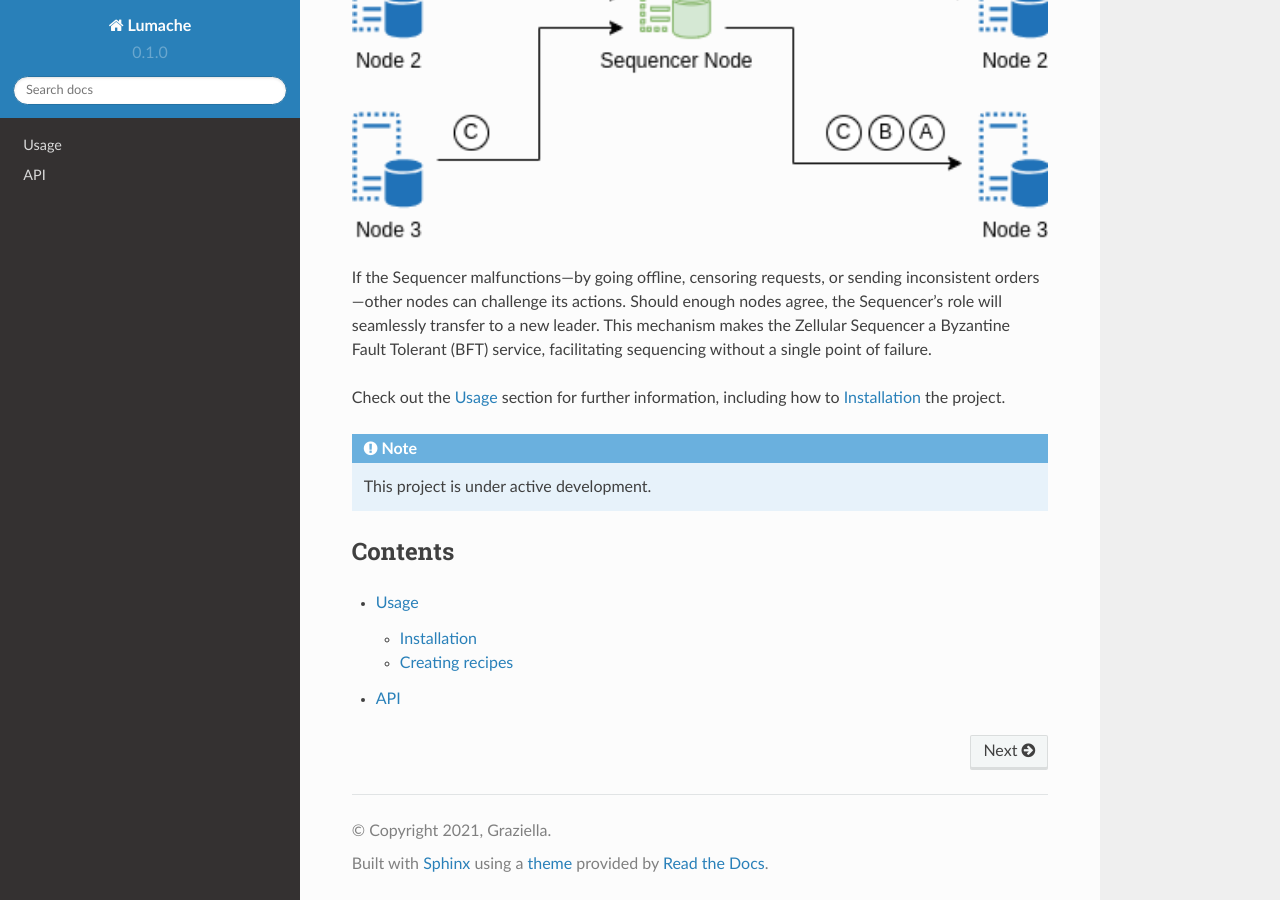
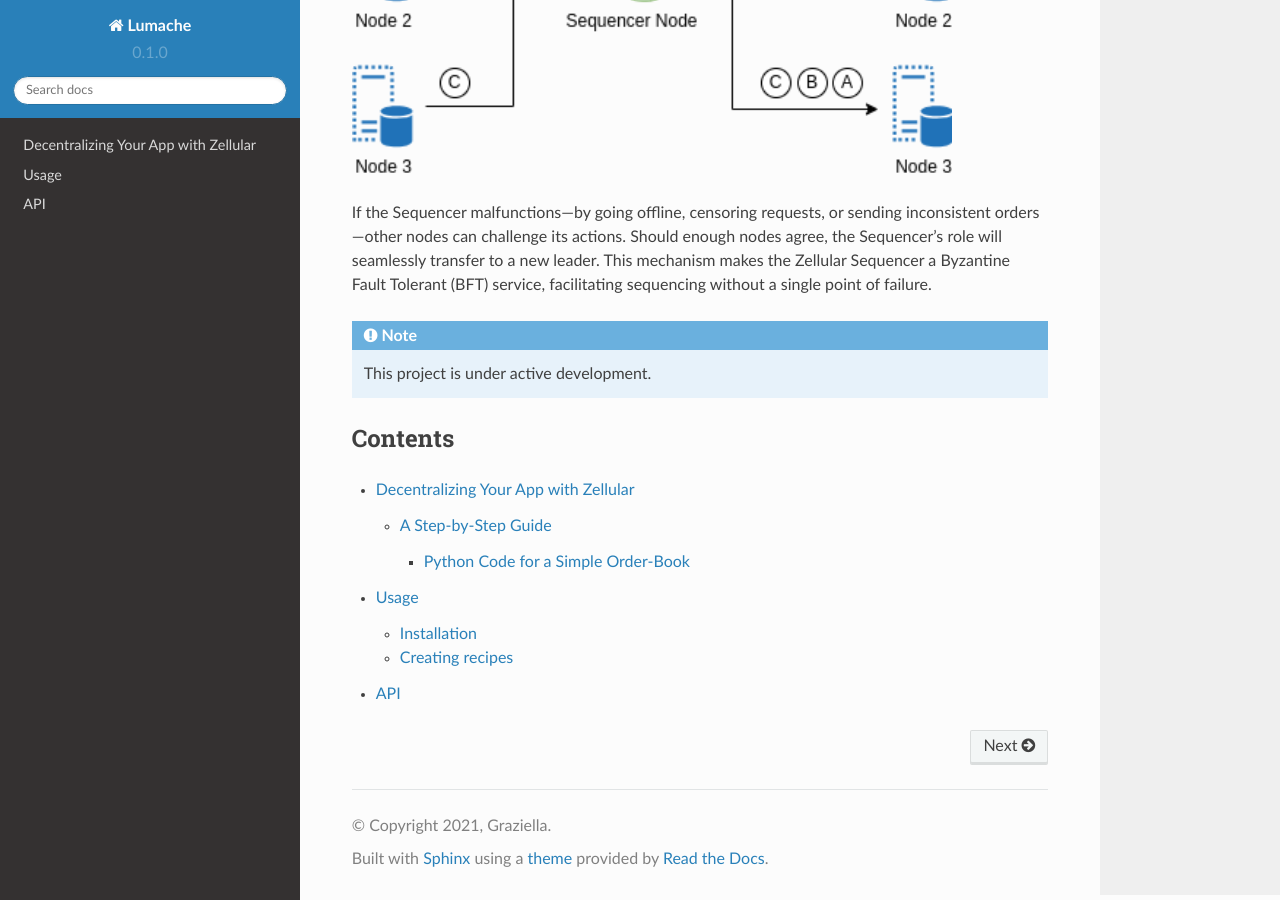
Before and after one commit to abramsymons/zellular-sequencer-docs, a Sphinx documentation site: the page built from docs/source/index.rst, in a window 1280 px wide and 900 px high, scrolled down 843 px. Built offline with Sphinx 7.4.7 and the Read the Docs theme 2.0.0, drawn with Linux system fonts in a browser that asks for light colours.

Commit message:
add guide page

```diff
--- /dev/null
+++ b/docs/source/guide.rst
@@ -0,0 +1,11 @@
+Decentralizing Your App with Zellular
+=====
+A Step-by-Step Guide
+--------
+
+To illustrate how apps can be decentralized with the Zellular Sequencer, let's look at a basic order book created using Python with Flask for handling user orders and SQLite for data storage. This example is streamlined, focusing solely on demonstrating the practical integration with the Zellular Sequencer, and does not include the extensive features of a full-scale implementation.
+
+Python Code for a Simple Order-Book
+**********
+
+The complete code for the sample order book is available at this link. Below is a brief overview of the code structure:
--- a/docs/source/index.rst
+++ b/docs/source/index.rst
@@ -12,13 +12,10 @@ This is where the **Zellular Sequencer** comes into play. Using Zellular Sequenc
 In Zellular Sequencer, one of the network nodes, the Sequencer, takes the leader role for sequencing tasks. User-signed requests received by a node are applied to the database only after being sent to the leader and received back along with other nodes’ requests in a consistent order.
 
 .. image:: images/image1.png
-  :width: 800
+  :width: 600
   :alt: Zellular Sequencer Architecture
 
 If the Sequencer malfunctions—by going offline, censoring requests, or sending inconsistent orders—other nodes can challenge its actions. Should enough nodes agree, the Sequencer's role will seamlessly transfer to a new leader. This mechanism makes the Zellular Sequencer a Byzantine Fault Tolerant (BFT) service, facilitating sequencing without a single point of failure.
-
-Check out the :doc:`usage` section for further information, including
-how to :ref:`installation` the project.
 
 .. note::
 
@@ -29,5 +26,6 @@ Contents
 
 .. toctree::
 
-   usage
+   guide
+   internal
    api
```
Also changed, not shown: docs/source/internal.rst (renamed from docs/source/usage.rst).
